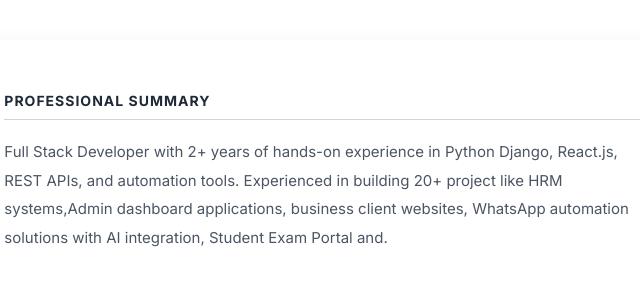
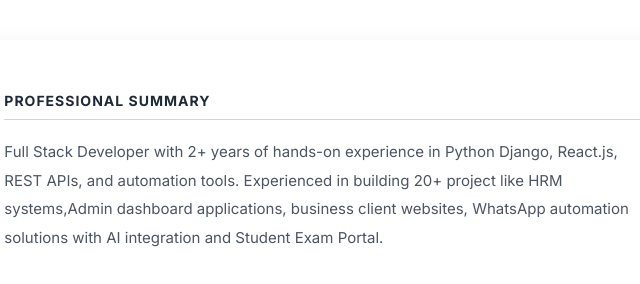
Before and after one commit to sruthics7/sruthi_resume, a plain HTML site: page index.html in a window 1280 px wide. Shown: the top 284 px of the page, 500-1140 px from the left. Drawn offline with nearby package versions, Linux system fonts and the light colour scheme.

Commit message:
Fix typo in project description in index.html

```diff
--- a/index.html
+++ b/index.html
@@ -115,7 +115,7 @@
                     <div class="summary">
                         Full Stack Developer with 2+ years of hands-on experience in Python Django, React.js, REST APIs,
                         and automation tools. Experienced in building 20+ project like HRM systems,Admin dashboard applications,
-                        business client websites, WhatsApp automation solutions with AI integration, Student Exam Portal and.
+                        business client websites, WhatsApp automation solutions with AI integration and Student Exam Portal.
                     </div>
 
                     <div class="section-title">Work Experience</div>
```
